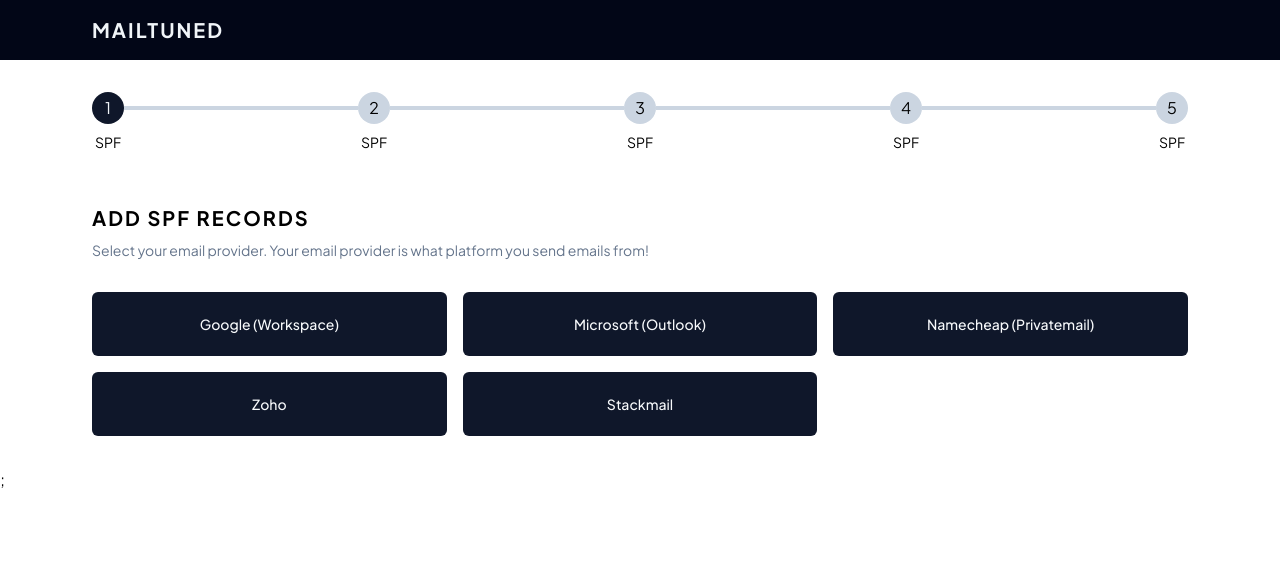
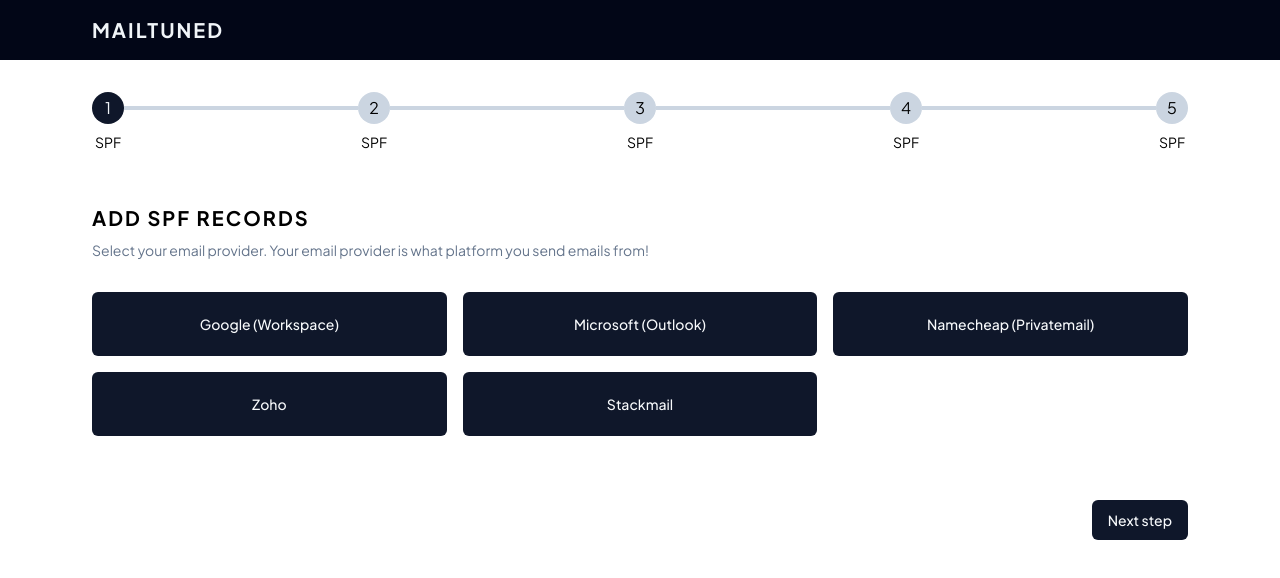
Before and after one commit to acomarcho/mailtuned, a Next.js app: page /steps/1 in a window 1280 px wide. Shown: the top 578 px of the page. Built offline with nearby package versions, Linux system fonts and the light colour scheme.

Commit message:
Feat: Add StepsButton

```diff
--- a/app/steps/1/page.tsx
+++ b/app/steps/1/page.tsx
@@ -1,4 +1,5 @@
 import SpfPage from "@/app/spf/page";
+import StepsButton from "@/components/steps-button";
 import StepsIndicator from "@/components/steps-indicator";
 
 export default function SpfStepPage() {
@@ -7,7 +8,10 @@
       <div className="max-w-wrapper mx-auto p-8 mb-4">
         <StepsIndicator currentStep={1} />
       </div>
-      <SpfPage />;
+      <SpfPage />
+      <div className="max-w-wrapper mx-auto p-8">
+        <StepsButton prevPage={null} nextPage={2} />
+      </div>
     </>
   );
 }
--- /dev/null
+++ b/components/steps-button/index.tsx
@@ -0,0 +1,29 @@
+import Link from "next/link";
+import { Button } from "../ui/button";
+
+export default function StepsButton({
+  prevPage,
+  nextPage,
+}: {
+  prevPage: number | null;
+  nextPage: number | null;
+}) {
+  return (
+    <div className="flex justify-between">
+      {prevPage ? (
+        <Link href={`/steps/${prevPage}`}>
+          <Button>Previous step</Button>
+        </Link>
+      ) : (
+        <div />
+      )}
+      {nextPage ? (
+        <Link href={`/steps/${nextPage}`}>
+          <Button>Next step</Button>
+        </Link>
+      ) : (
+        <div />
+      )}
+    </div>
+  );
+}
```
